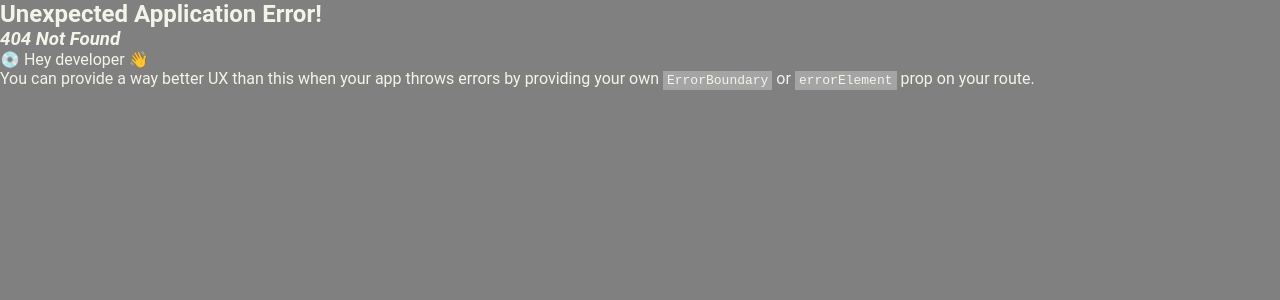
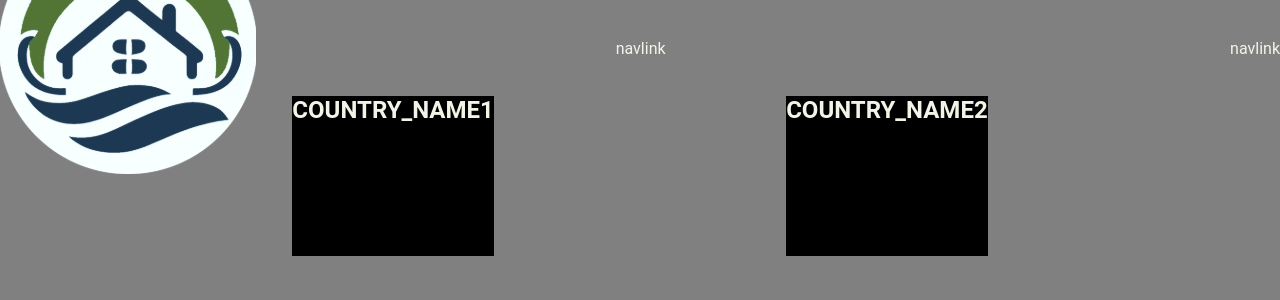
Before and after one commit to Phil-BENISSAN/0224-protojam-hellfire, a React (Vite) app in the folder client/: page /countries in a window 1280 px wide. Before the commit this address had no page. Shown: the top 300 px of the page. Built offline with nearby package versions, Linux system fonts and the light colour scheme; a web font is replaced by a local one.

Commit message:
nav development started

```diff
--- a/client/src/App.jsx
+++ b/client/src/App.jsx
@@ -1,12 +1,13 @@
-import { Outlet } from "react-router-dom";
+import { Outlet, useLocation } from "react-router-dom";
 import "./App.css";
 import { Navbar } from "./components/Navbar/Navbar";
 
 function App() {
+    const location = useLocation().pathname;
+
   return (
     <>
-      <p>test</p>
-      <Navbar />
+      <Navbar location={location}/>
       <Outlet/>
     </>
   );
--- a/client/src/components/CountryCard/CountryCard.css
+++ b/client/src/components/CountryCard/CountryCard.css
@@ -7,7 +7,9 @@ body {
   display: flex;
   justify-content: space-evenly;
   align-items: end;
+  padding: 6rem 0;
 }
+
 .countryCard {
   height: 10rem;
   background-color: rgb(0, 0, 0);
--- /dev/null
+++ b/client/src/components/Navbar/Navbar.css
@@ -0,0 +1,18 @@
+nav {
+    position: fixed;
+    width: 100%;
+    display: flex;
+    justify-content: space-between;
+    align-items: center;
+    height: 6rem;
+}
+
+.navLink {
+    background-color: var(--secondaryColor);
+    border-radius: 10px;
+    font-size: 1.2rem;
+}
+
+.navLogo {
+    width: clamp(3rem, 4vw, 6rem);
+}
--- a/client/src/components/Navbar/Navbar.jsx
+++ b/client/src/components/Navbar/Navbar.jsx
@@ -1,10 +1,20 @@
+import { Link } from "react-router-dom";
 import { Navlink } from "./NavLink";
+import "./Navbar.css"
 
-export function Navbar() {
+export function Navbar({location}) {
+
   return (
-    <main>
-      <p>Navbar</p>
-      <Navlink />
-    </main>
+    <nav>
+      <Link to={"https://senior-sanctuary.webflow.io/"}
+      className="navLogo">
+        <img
+        src="./src/assets/images/256logo.svg"
+        alt="Logo Senior Sanctuary"
+        />
+    </Link>
+      {location.endsWith("coutries") ? null : <Navlink linkTo="/countries"/> }
+      <Navlink linkTo="https://senior-sanctuary.webflow.io/"/>
+    </nav>
   );
 }
--- a/client/src/main.jsx
+++ b/client/src/main.jsx
@@ -1,5 +1,5 @@
 import React from "react";
-import { createBrowserRouter, RouterProvider, Outlet } from "react-router-dom";
+import { createBrowserRouter, RouterProvider } from "react-router-dom";
 import ReactDOM from "react-dom/client";
 import App from "./App.jsx";
 import "./index.css";
@@ -8,11 +8,11 @@ import { Country } from "./views/Country.jsx";
 
 const router = createBrowserRouter([
   {
-    path: "/dashboard",
+    path: "/",
     element: <App />,
     children: [
       {
-        path: "/dashboard/countries",
+        path: "/countries",
         element: <AllCountries />,
       },
       {
--- a/client/src/views/AllCountries.jsx
+++ b/client/src/views/AllCountries.jsx
@@ -1,4 +1,3 @@
-import React from 'react';
 import CountryCard from "../components/CountryCard/CountryCard";
 
 const App = () => {
```
Also changed, not shown: client/src/assets/images/256logo.svg (added).
